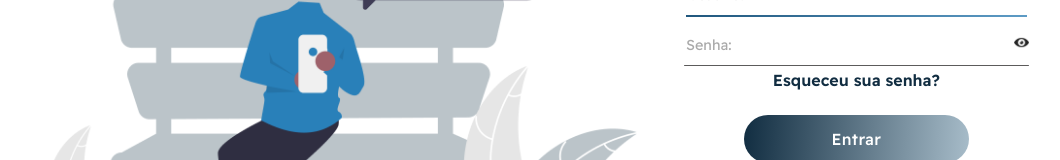
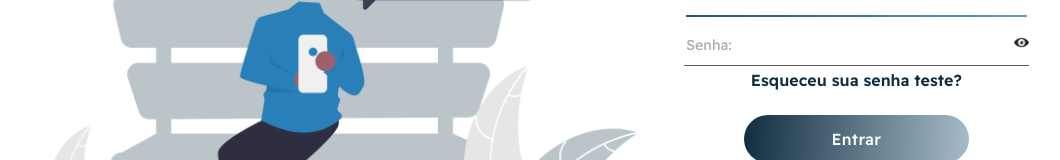
Before and after one commit to Grupo4-4ADSA/Dashboard-React, a React (Create React App) app in the folder dash-react/: page / in a window 1280 px wide. Shown: the part 276-436 px from the top of the page, without its empty margins (102-1162 px from the left). Built offline with nearby package versions, Linux system fonts and the light colour scheme.

Commit message:
Update Login.jsx
test

```diff
--- a/dash-react/src/pages/Login.jsx
+++ b/dash-react/src/pages/Login.jsx
@@ -77,7 +77,7 @@ function Login(props) {
 
                             </div>
 
-                            <h4>Esqueceu sua senha?</h4>
+                            <h4>Esqueceu sua senha teste?</h4>
 
                             <button className="btn" type="submit">Entrar</button>
                         </form>
```
